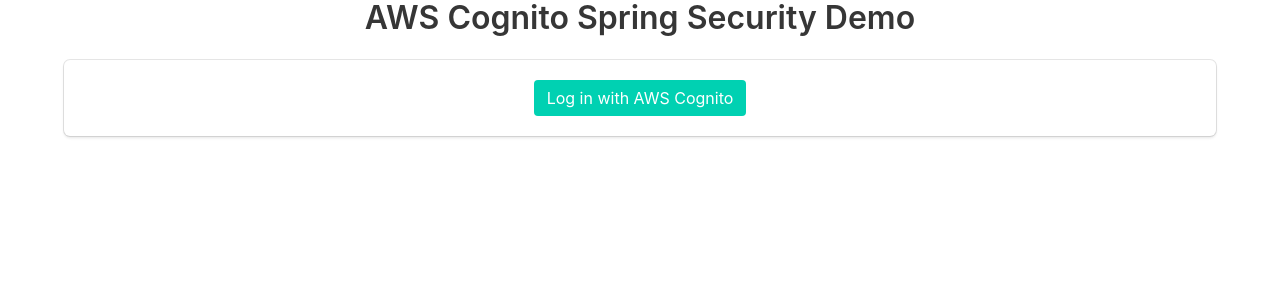
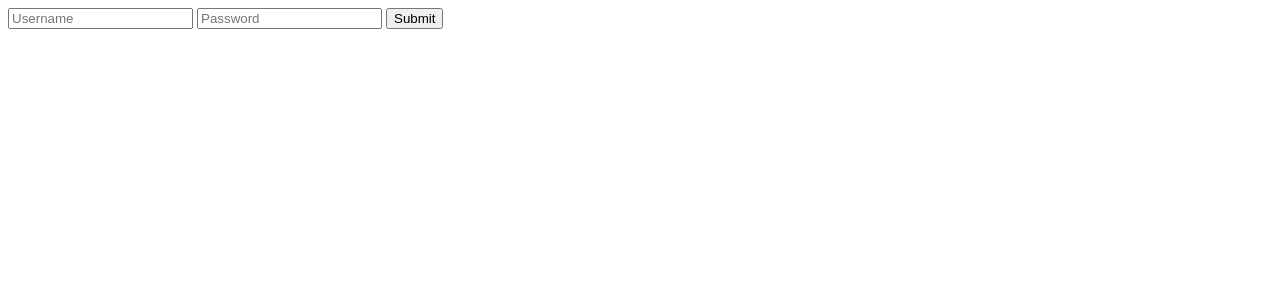
Before and after one commit to Claymays/scorekeeper, a Spring app: page /login in a window 1280 px wide. Shown: the top 300 px of the page. Run offline with Thymeleaf, Linux system fonts and the light colour scheme; the template is opened without the code that fills it, so the values that code supplies are empty; some of the project's set-up classes (security, data sources, template engines, error pages and the like) are left out, and stand-ins take their place.

Commit message:
created simple page for checking login

```diff
--- a/src/main/resources/templates/login.html
+++ b/src/main/resources/templates/login.html
@@ -1,29 +1,37 @@
-<!DOCTYPE html PUBLIC "-//W3C//DTD XHTML 1.0 Strict//EN"
-        "http://www.w3.org/TR/xhtml1/DTD/xhtml1-strict.dtd">
-<html lang="en" xmlns:th="http://www.thymeleaf.org"
-      xmlns:sec="http://www.thymeleaf.org/extras/spring-security">
+<!DOCTYPE html>
+<html lang="en" xmlns:th="http://www.thymeleaf.org">
 <head>
-    <link rel="stylesheet"
-          href="https://cdnjs.cloudflare.com/ajax/libs/bulma/0.7.4/css/bulma.min.css">
+  <script>
+    function userAuth() {
+      let params = {
+        username: document.getElementById('login-username').value,
+        password: document.getElementById('login-password').value
+      }
+
+      fetch('api/user/login', {
+        method: 'POST',
+        headers: {
+          'Content-Type': 'application/json',
+        },
+        body: JSON.stringify(params),
+      })
+          .then(data => {
+            return data.json()
+          })
+          .then(token => {
+            localStorage.setItem("token", token);
+            location.href = '/home';
+          })
+          .catch(error => {
+            alert('Error logging in. Please try again');
+          })
+    }
+  </script>
     <title>login</title>
 </head>
 <body>
-    <div class="container has-text-centered">
-        <div>
-            <h1 class="title">AWS Cognito Spring Security Demo</h1>
-            <div sec:authorize="isAuthenticated()">
-                <div class="box">
-                    Hello, <strong th:text="${#authentication.name}"></strong>!
-                </div>
-            </div>
-            <div sec:authorize="isAnonymous()">
-                <div class="box">
-                    <a class="button login is-primary"
-                       th:href="@{/oauth2/authorization/cognito}">Log in with AWS
-                        Cognito</a>
-                </div>
-            </div>
-        </div>
-    </div>
+  <input value="" id="login-username" name="username" placeholder="Username">
+  <input value="" id="login-password" name="password" placeholder="Password">
+  <button type="button" onclick="userAuth()">Submit</button>
 </body>
 </html>
```
